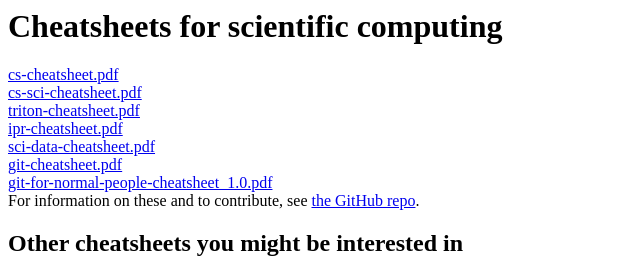
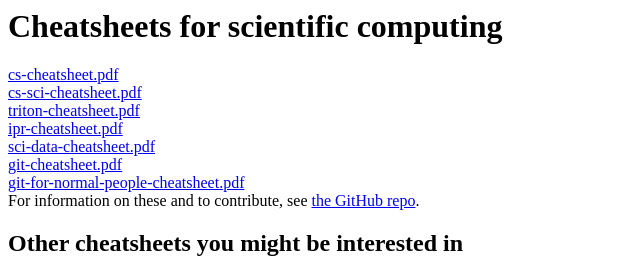
Before and after one commit to AaltoSciComp/cheatsheets, a plain HTML site: page index.html in a window 1280 px wide. Shown: the top 264 px of the page, 0-640 px from the left. Drawn offline with Linux system fonts and the light colour scheme.

Commit message:
Update git-for-normal-peolpe

```diff
--- a/index.html
+++ b/index.html
@@ -6,7 +6,7 @@
 <a href="ipr-cheatsheet.pdf">ipr-cheatsheet.pdf</a><br>
 <a href="sci-data-cheatsheet.pdf">sci-data-cheatsheet.pdf</a><br>
 <a href="git-cheatsheet.pdf">git-cheatsheet.pdf</a><br>
-<a href="git-for-normal-people-cheatsheet_1.0.pdf">git-for-normal-people-cheatsheet_1.0.pdf</a><br>
+<a href="git-for-normal-people-cheatsheet.pdf">git-for-normal-people-cheatsheet.pdf</a><br>
 
 For information on these and to contribute,
 see <a href="https://github.com/AaltoSciComp/cheatsheets">the GitHub
```
Also changed, not shown: 2 other files.
